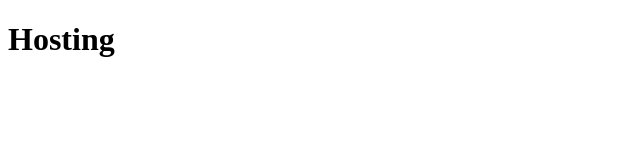
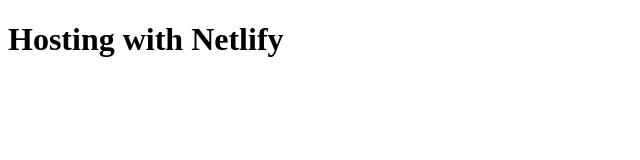
Before and after one commit to Samira77-ss/Hosting, a plain HTML site: page index.html in a window 1280 px wide. Shown: the whole page, without its empty margins (0-640 px from the left). Drawn offline with Linux system fonts and the light colour scheme.

Commit message:
Changed the Heading

```diff
--- a/index.html
+++ b/index.html
@@ -7,6 +7,6 @@
     <title>Hosting</title>
   </head>
   <body>
-    <h1>Hosting</h1>
+    <h1>Hosting with Netlify</h1>
   </body>
 </html>
```
